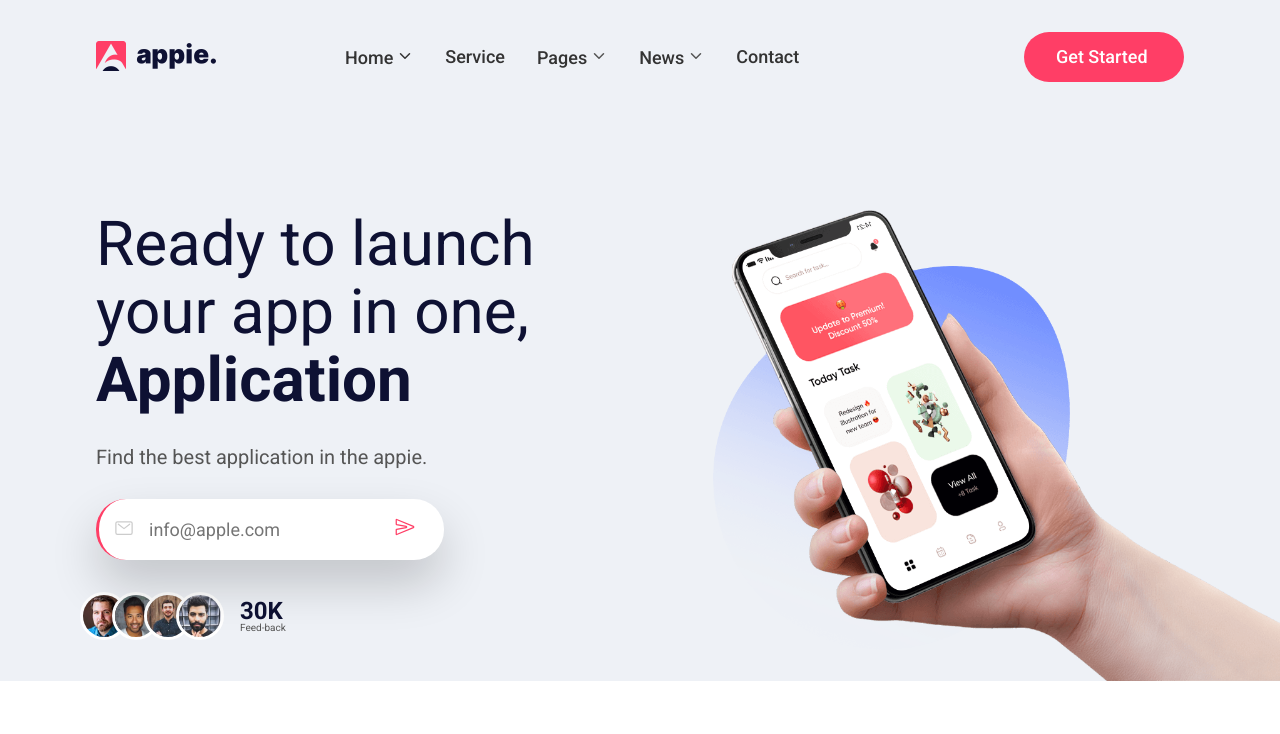
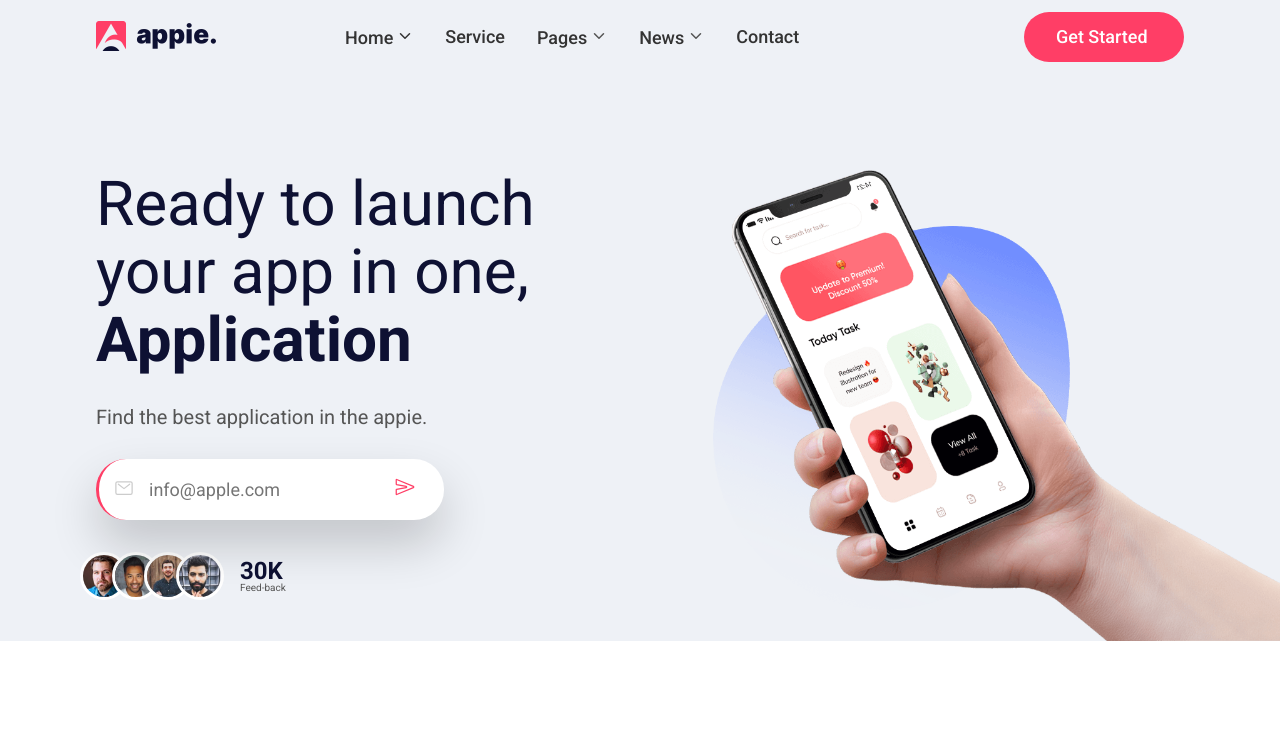
Before and after one commit to ESLAM80/Appie_project, a plain HTML site: page index.html in a window 1280 px wide. Shown: the top 734 px of the page. Drawn offline with nearby package versions, Linux system fonts and the light colour scheme.

Commit message:
Update style.css
change padding header

```diff
--- a/css/style.css
+++ b/css/style.css
@@ -3,7 +3,7 @@
 /*************************************/
 
 .header {
-  padding: 3.2rem 9.6rem;
+  padding: 1.2rem 9.6rem;
 
   position: relative;
   background-color: #eef1f6;
```
